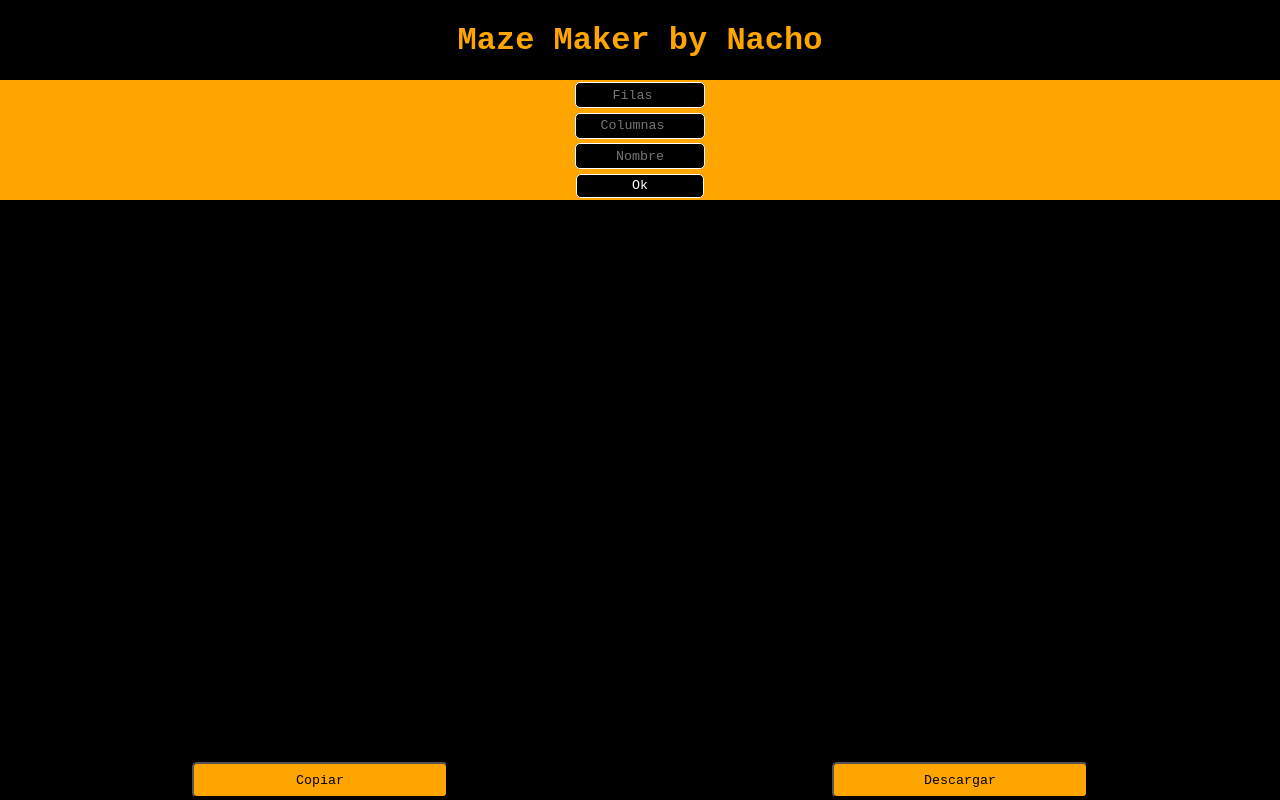
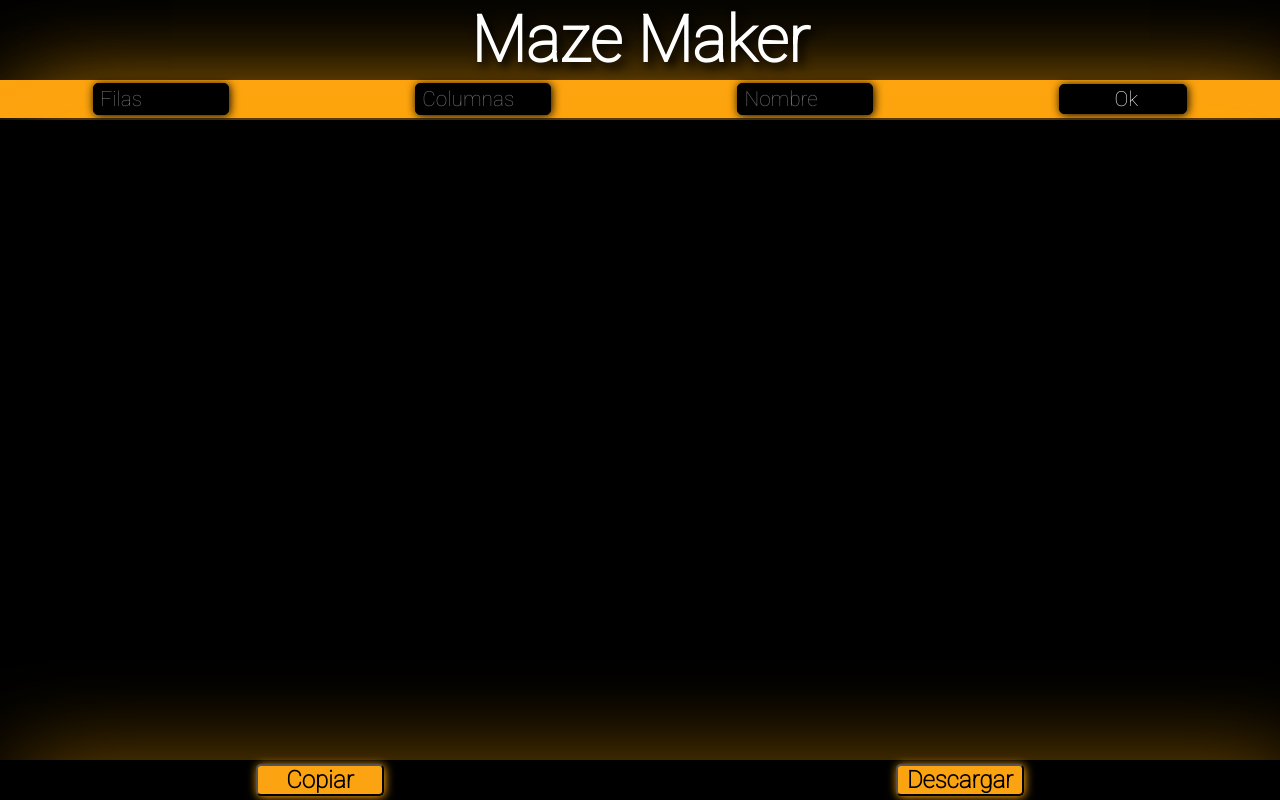
Before and after one commit to NachoXDX/mazes, a plain HTML site: page index.html in a window 1280 px wide. Drawn offline with Linux system fonts and the light colour scheme.

Commit message:
Add files via upload

```diff
--- a/index.html
+++ b/index.html
@@ -5,11 +5,11 @@
     <meta http-equiv="X-UA-Compatible" content="IE=edge">
     <meta name="viewport" content="width=device-width, initial-scale=1.0">
     <link rel="stylesheet" href="./style.css">
-    <title>Maze Maker</title>
+    <title>Document</title>
 </head>
 <body id="body">
     <div id="top-div">
-        <h1>Maze Maker by Nacho</h1>
+        <h1>Maze Maker</h1>
     </div>
     <div  id="params-div">
         <input type="number" placeholder="Filas" id="rows-input">
--- a/script.js
+++ b/script.js
@@ -16,7 +16,9 @@ body.addEventListener("mouseup",()=>{
 })
 okBtn.addEventListener("click",()=>{
 
-
+    while (mazeDiv.firstChild) {
+        mazeDiv.removeChild(mazeDiv.lastChild);
+      }
 
     for (let i = 0;i<parseInt(rows.value);i++){
         let arr = []
--- a/style.css
+++ b/style.css
@@ -1,7 +1,14 @@
+@import url('https://fonts.googleapis.com/css2?family=Roboto:wght@100&display=swap');
+
 *{
     padding: 0px;
     margin: 0px;
-    font-family: 'Courier New', Courier, monospace;
+    font-family: 'Roboto', sans-serif;
+    --mainColor: #000000;
+    --secondColor: #fca311;
+    --thirdColor: #06A77D;
+    --textColor: white;
+
 }
 
 #top-div{
@@ -12,35 +19,50 @@
     flex-direction: row;
     align-items: center;
     justify-content: center;
-    color: orange;
-    background: black;
+    color: var(--textColor);
+    background: var(--mainColor);
+}
+
+#top-div h1{
+    font-size: 4rem;
+    text-shadow: 5px 5px 10px black;
 }
 
 #params-div{
+    box-sizing: border-box;
     width: 100vw;
-    height: 15vh;
+    height: 5vh;
     display: flex;
-    flex-direction: column;
+    flex-direction: row;
     align-items: center;
     justify-content: space-around;
-    background: orange;
+    background: var(--secondColor);
+    border-bottom: black solid 0.3vh;
+    box-shadow: 20px 20px 100px orange;
 }
 #params-div input{
     width: 10%;
-    height: 20%;
-    border: white 1px solid;
-    background: black;
+    height: 80%;
+    border: black 1px solid;
+    background: var(--mainColor);
     border-radius: 5px ;
-    color: white;
-    text-align: center;
+    color: var(--textColor);
+    font-size: 1.3rem;
+    padding-left: 0.5%;
+    box-shadow: 1px 1px 10px black;
+}
+
+#params-div input:hover{
+    scale: 1.1;
 }
 
 #maze-div{
     background: black;
     width: 100vw;
-    height: 70vh;
+    height: 80vh;
     display: flex;
     flex-direction: column;
+    box-shadow: 20px 20px 100px orange;
 }
 #bot-div{
     height: 5vh;
@@ -48,13 +70,18 @@
     display: flex;
     align-items: center;
     justify-content: space-around;
-    background: black;
+    background: var(--mainColor);
+    box-shadow: 20px 20px 100px orange;
 }
 #bot-div input{
-    background: orange;
+    background: var(--secondColor);
     border-radius: 5px ;
-    height: 90%;
-    width: 20%;
+    height: 80%;
+    width: 10%;
+    font-size: 1.5rem;
+    color: black;
+    font-weight: bolder;
+    box-shadow: 1px 1px 10px orange;
 }
 
 .row-div{
@@ -75,7 +102,7 @@
 }
 .maze-cell:focus{
     border: 0.5px black solid;
-    border:none
+    border:none;
     color:white;
     padding: 0px;
     scale: 1;
```
